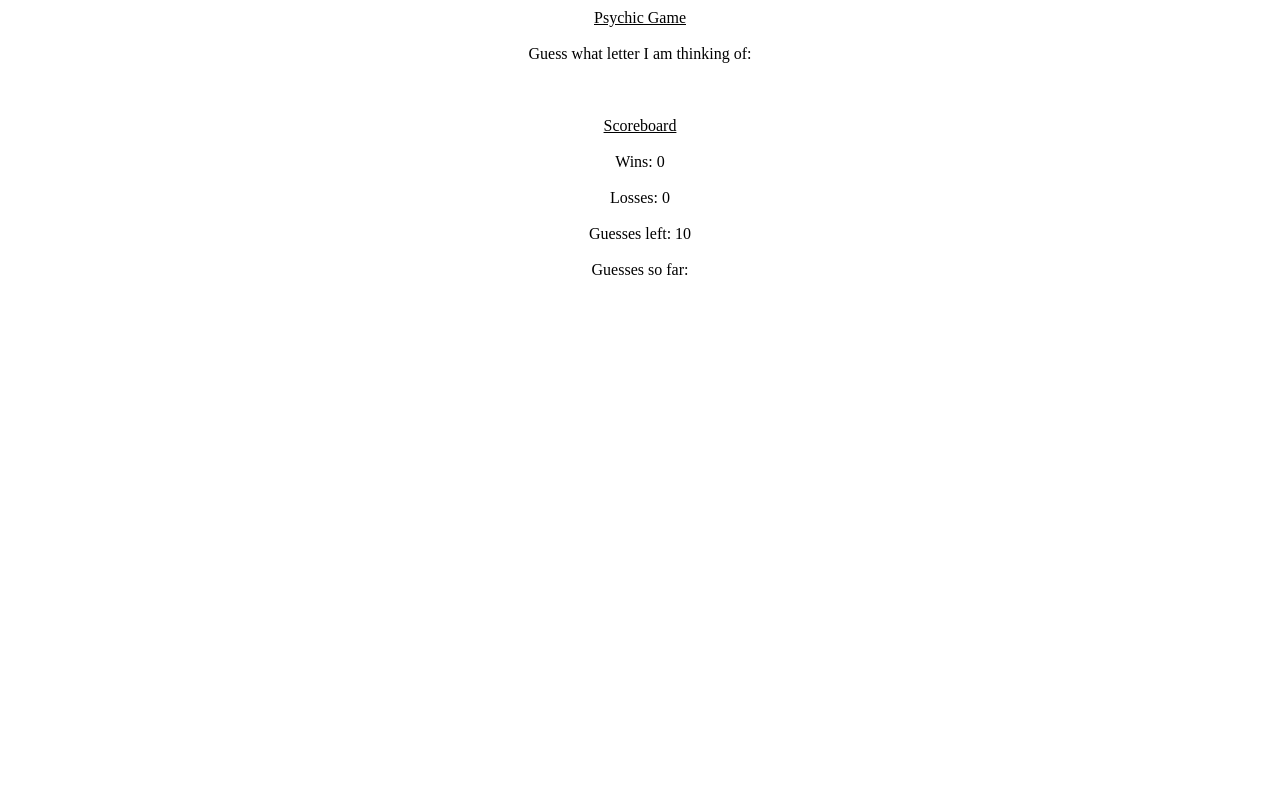
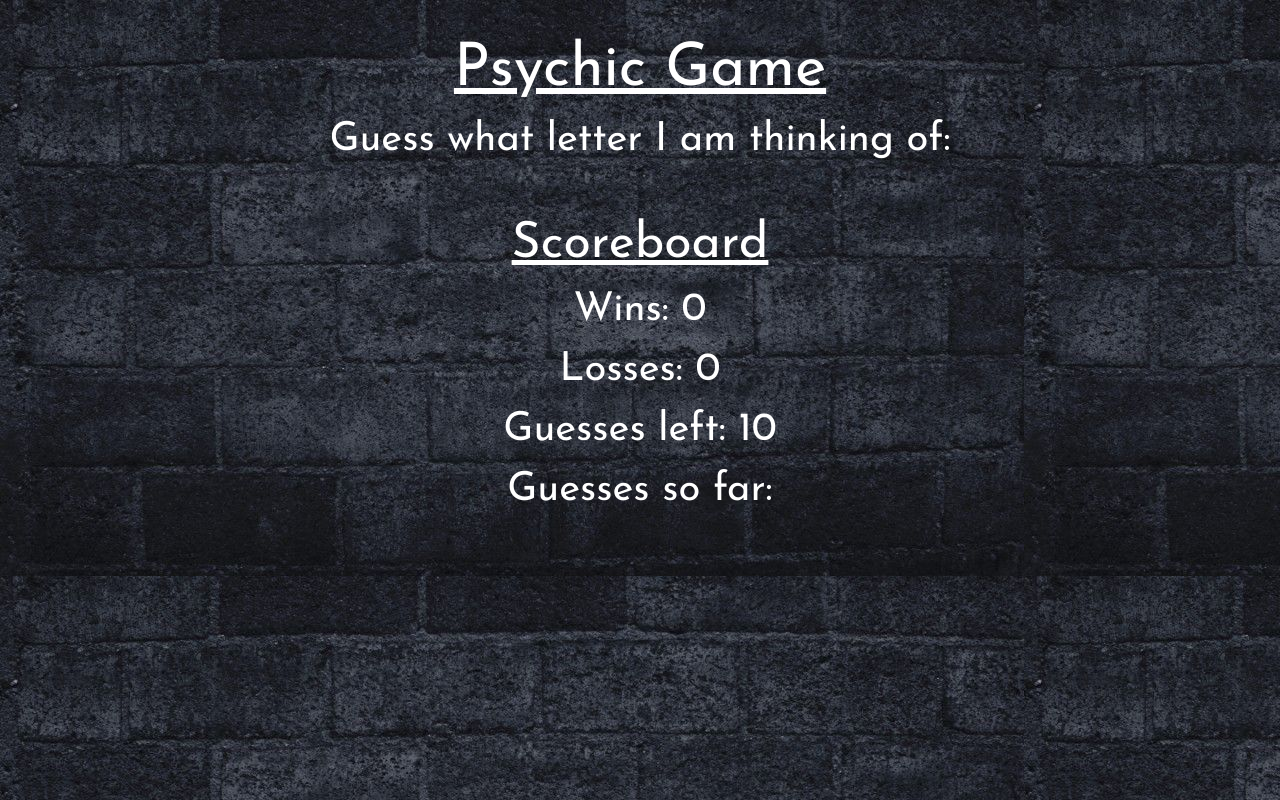
Before and after one commit to ajitas/Psychic-Game, a plain HTML site: page index.html in a window 1280 px wide. Drawn offline with Linux system fonts and the light colour scheme.

Commit message:
adding some styling

```diff
--- a/assets/css/style.css
+++ b/assets/css/style.css
@@ -1,11 +1,24 @@
-#winmsg {
-    font-size:20px;
-    font-weight:bold;
-
-}
 .container {
     text-align:center;
+    color:white;
+    font-family: 'Josefin Sans', sans-serif;
+    font-size: 40px;
+    padding:30px;
+
 }
 .container>div {
     padding:10px;
 }
+body {
+    background-image: url("../images/wall.jpg");
+    height: auto;
+    width:100%;
+}
+#heading {
+    font-size:60px;
+    text-decoration: underline;
+}
+#score {
+    font-size:50px;
+    text-decoration: underline;
+}
--- a/assets/javascript/game.js
+++ b/assets/javascript/game.js
@@ -6,7 +6,39 @@ var guessesLeft = 10;
 var arrayInputs =[];
 
 //clears the screen for a new game; creates a random letter; sets guessesleft to 10
-clearInputs();
+function resetGame(){
+    //Reset
+    guessesLeft = 10;
+    document.getElementById("guesses").textContent = "";
+    document.getElementById("input").textContent = "";
+    document.getElementById("guessesleft").textContent = guessesLeft;
+    document.getElementById("wins").textContent = wins;
+    document.getElementById("loses").textContent = losses;
+
+    //create random letter keyCode between 65 to 90 which is keyCode for a-z
+    comInput = 65 + Math.floor(Math.random()*26);
+
+    //Clear inputArray
+    var inputArrayLength = arrayInputs.length;
+    for(var i = 0; i < inputArrayLength; i++){
+        arrayInputs.pop();
+    }
+}
+
+//Prints the guessed letters so far
+function printSoFarGuessed(key){
+    if(document.getElementById("guesses").textContent == ""){
+        //first letter without a ',' ahead of it
+        document.getElementById("guesses").textContent = key;
+    }
+    else{
+        //all the guesses letters separated by ','
+        document.getElementById("guesses").textContent = document.getElementById("guesses").textContent  + ', ' + key;
+    }
+}
+
+//call for setting up the game
+resetGame();
 
 document.onkeyup = function(event){
     //key has to be a letter not guessed so far
@@ -28,7 +60,7 @@ document.onkeyup = function(event){
             wins++;
             document.getElementById("wins").textContent = wins;
             //Clear the screen for new game
-            clearInputs();
+            resetGame();
         }
         else{
             //Decrement the guesses left and print it
@@ -42,7 +74,7 @@ document.onkeyup = function(event){
                 losses++;
                 document.getElementById("loses").textContent = losses;
                 //Clear the screen for new game
-                clearInputs();
+                resetGame();
             }
             else{
                 //Print so far guessed letters
@@ -57,36 +89,3 @@ document.onkeyup = function(event){
         }
     }
 }
-
-//Prints the guessed letters so far
-function printSoFarGuessed(key){
-    if(document.getElementById("guesses").textContent == ""){
-        //first letter without a ',' ahead of it
-        document.getElementById("guesses").textContent = key;
-    }
-    else{
-        //all the guesses letters separated by ','
-        document.getElementById("guesses").textContent = document.getElementById("guesses").textContent  + ', ' + key;
-    }
-}
-
-//clears the screen for a new game; creates a random letter; sets guessesleft to 10
-function clearInputs(){
-
-    //Reset
-    guessesLeft = 10;
-    document.getElementById("guesses").textContent = "";
-    document.getElementById("input").textContent = "";
-    document.getElementById("guessesleft").textContent = guessesLeft;
-    document.getElementById("wins").textContent = wins;
-    document.getElementById("loses").textContent = losses;
-
-    //create random letter keyCode between 65 to 90 which is keyCode for a-z
-    comInput = 65 + Math.floor(Math.random()*26);
-
-    //Clear inputArray
-    var inputArrayLength = arrayInputs.length;
-    for(var i = 0; i < inputArrayLength; i++){
-        arrayInputs.pop();
-    }
-}
--- a/index.html
+++ b/index.html
@@ -3,18 +3,18 @@
 <head>
     <meta charset="utf-8" />
     <meta http-equiv="X-UA-Compatible" content="IE=edge">
-    <title>Page Title</title>
+    <title>Psychic Game</title>
     <meta name="viewport" content="width=device-width, initial-scale=1">
     <link rel="stylesheet" href="assets/css/reset.css">
     <link rel="stylesheet" href="assets/css/style.css">
+    <link href="https://fonts.googleapis.com/css?family=Josefin+Sans" rel="stylesheet">
 </head>
 <body>
     <div class = "container">
-        <div><h2><u>Psychic Game</u></h2></div>
+        <div><span id="heading">Psychic Game</span></div>
         <div>Guess what letter I am thinking of:  <span id="input"></span></div>
-        <div><span id = "winmsg"></span></div>
         <br>
-        <div><h3><u>Scoreboard</u></h3></div>
+        <div><span id="score">Scoreboard</span></div>
         <div>Wins:  <span id = "wins"></span></div>
         <div>Losses:  <span id = "loses"></span></div>
         <div>Guesses left:  <span id = "guessesleft"></span></div>
```
Also changed, not shown: assets/images/wall.jpg (added).
